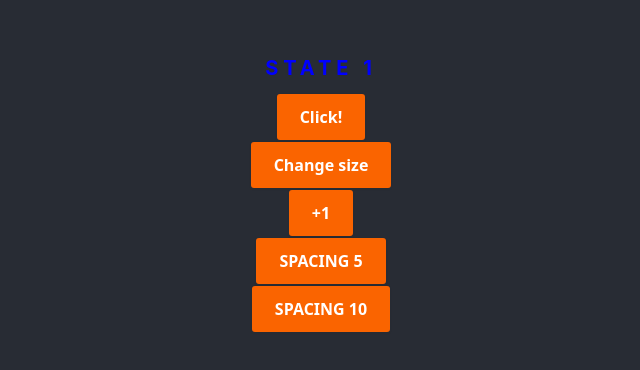
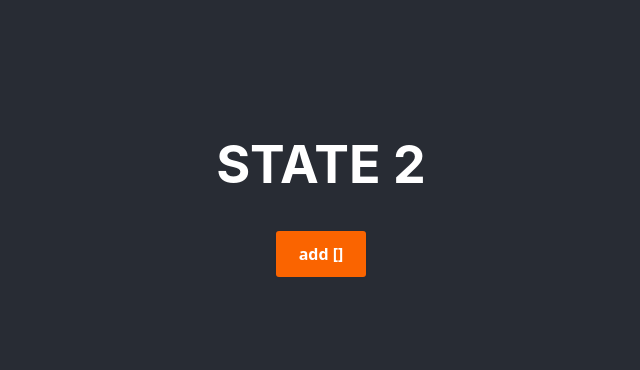
Before and after one commit to simonasablinaite/React, a React (Create React App) app: page / in a window 1280 px wide. Shown: the part 212-582 px from the top of the page, without its empty margins (319-959 px from the left). Built offline with nearby package versions, Linux system fonts and the light colour scheme.

Commit message:
State, who adds a squares

```diff
--- a/src/App.jsx
+++ b/src/App.jsx
@@ -1,49 +1,17 @@
 import { useState } from "react";
 import "./App.scss";
+import Squares from "./Components/006/Squares";
 
 function App() {
-  const [color, setColor] = useState("blue");
-  const [fontSize, setFontSize] = useState(20);
-  const [count, setCount] = useState(1);
-  const [ls, setLs] = useState("5px");
-
-  const doJob = () => {
-    console.log("Hello");
-  };
-
-  const clicked = () => {
-    setColor((color) => (color === "blue" ? "red" : "blue"));
-  };
-
-  const changeSize = () => {
-    setFontSize((fontSize) => (fontSize === "20px" ? "60px" : "20px"));
-  };
-
-  const doCount = () => {
-    setCount((count) => count + 1);
-    setCount((count) => count + 1);
-    setCount((count) => count + 1);
-  };
-
   return (
-    <div className="App">
-      <header className="App-header">
-        <h1
-          style={{
-            color: color,
-            fontSize: fontSize,
-            letterSpacing: ls,
-          }}
-        >
-          STATE {count}
-        </h1>
-        <button onClick={clicked}>Click!</button>
-        <button onClick={changeSize}>Change size</button>
-        <button onClick={doCount}>+1</button>
-        <button onClick={() => setLs("5px")}>SPACING 5</button>
-        <button onClick={() => setLs("10px")}>SPACING 10</button>
-      </header>
-    </div>
+    <>
+      <div className="App">
+        <header className="App-header">
+          <h1>STATE 2</h1>
+          <Squares></Squares>
+        </header>
+      </div>
+    </>
   );
 }
 
--- /dev/null
+++ b/src/Components/006/Squares.jsx
@@ -0,0 +1,21 @@
+import { useState } from "react";
+
+function Squares() {
+  const [square, setSquare] = useState([]);
+
+  const add = () => {
+    setSquare((square) => [...square, ""]);
+  };
+  return (
+    <>
+      <div className="container">
+        {square.map((_, i) => (
+          <div key={i}></div>
+        ))}
+      </div>
+      <button onClick={add}>add []</button>
+    </>
+  );
+}
+
+export default Squares;
```
Also changed, not shown: src/005.jsx (added, +50 -0 lines).
